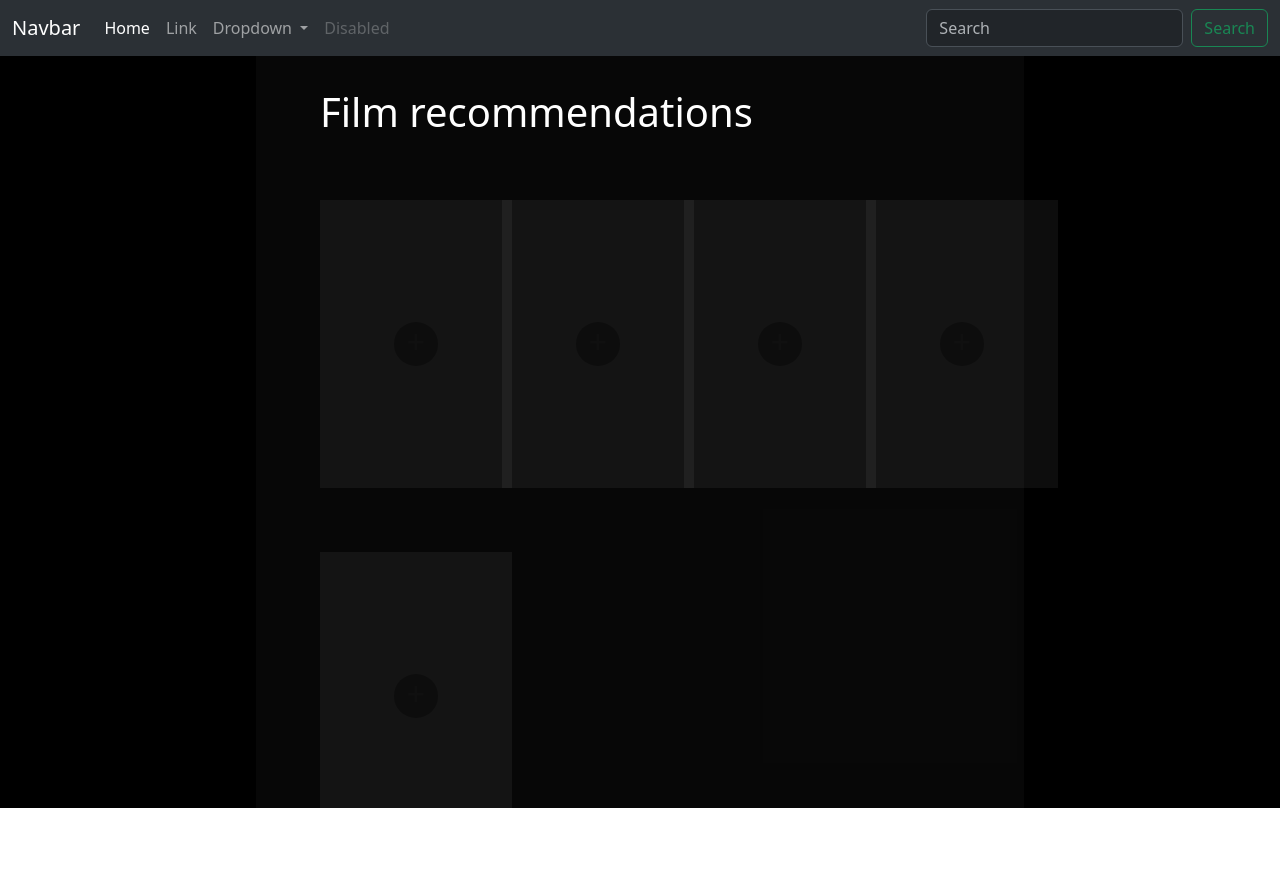
After one commit to Svajus000/Recommendations, a Django app: template templates/landing.html in a window 1280 px wide. The commit adds this page. Run offline with Django 3.2, Linux system fonts and the light colour scheme; the template is opened without the code that fills it, so the values that code supplies are empty.

Commit message:
Add images folder, create landing.css and landing.html with LandingView

```diff
--- a/app1/urls.py
+++ b/app1/urls.py
@@ -1,7 +1,6 @@
 from django.urls import path
-from .views import CreateView, ReadView
+
 
 urlpatterns = [
-    path('films/', CreateView.as_view(), name='films'),
-    path('films/<int:pk>', ReadView.as_view(), name='read')
+
 ]
--- a/recommendations/urls.py
+++ b/recommendations/urls.py
@@ -17,11 +17,12 @@
 from django.contrib import admin
 from django.urls import path, include
 from app1.views import LoginView
-
+from app1.views import LandingView
 
 urlpatterns = [
     path('admin/', admin.site.urls),
-    path('', LoginView.as_view(), name="home"),
+    path('', LandingView.as_view(), name="landing"),
+    path('login/', LoginView.as_view(), name="login"),
     path('api/', include('app1.urls'))
 
 ]
--- /dev/null
+++ b/static/css/landing.css
@@ -0,0 +1,74 @@
+/* COLORS */
+/* #000000 */
+/* #1D1D1D */
+/* #3A3A3A */
+/* #575757 */
+/* #757575 */
+/* #919191 */
+/* #AFAFAF */
+
+.header-section {
+  display: flex;
+  width: 100vw;
+  height: 94vh;
+  background-color: black;
+  justify-content: center;
+  align-items: center;
+}
+
+.header {
+  width: 60%;
+  height: 100%;
+  background-color: #0f0f0f85;
+  padding: 0 2rem;
+}
+
+.heading {
+  margin: 2rem 2rem;
+  color: white;
+}
+
+.card {
+  display: inline-block;
+  width: 12rem;
+  height: 18rem;
+  margin: 2rem;
+  padding: 0;
+  border: 0;
+  opacity: 5%;
+}
+
+.card-body {
+  height: 100%;
+  width: 100%;
+  padding: 0;
+  background-color: white;
+}
+
+.add-film {
+  display: flex;
+  height: 100%;
+  width: 100%;
+  justify-content: center;
+  align-items: center;
+  text-decoration: none;
+}
+
+.add-film:hover,
+.card-body:hover {
+  filter: brightness(70%);
+}
+
+.plus {
+  display: flex;
+  height: 15%;
+  width: 23%;
+  background-color: #0f0f0f85;
+  color: white;
+  filter: brightness(70%);
+  border-radius: 50%;
+  font-size: 2rem;
+  align-items: center;
+  justify-content: center;
+  padding-bottom: 5px;
+}
--- /dev/null
+++ b/templates/landing.html
@@ -0,0 +1,128 @@
+<!DOCTYPE html>
+{% load static %}
+<html lang="en">
+  <head>
+    <meta charset="UTF-8" />
+    <meta name="viewport" content="width=device-width, initial-scale=1.0" />
+    <title>Document</title>
+    <link
+      href="https://cdn.jsdelivr.net/npm/bootstrap@5.3.3/dist/css/bootstrap.min.css"
+      rel="stylesheet"
+      integrity="sha384-QWTKZyjpPEjISv5WaRU9OFeRpok6YctnYmDr5pNlyT2bRjXh0JMhjY6hW+ALEwIH"
+      crossorigin="anonymous"
+    />
+    <link rel="stylesheet" href="{% static 'css/landing.css' %}" />
+  </head>
+  <body>
+    <nav
+      class="navbar navbar-expand-lg bg-body-tertiary bg-primary"
+      data-bs-theme="dark"
+    >
+      <div class="container-fluid">
+        <a class="navbar-brand" href="#">Navbar</a>
+        <button
+          class="navbar-toggler"
+          type="button"
+          data-bs-toggle="collapse"
+          data-bs-target="#navbarSupportedContent"
+          aria-controls="navbarSupportedContent"
+          aria-expanded="false"
+          aria-label="Toggle navigation"
+        >
+          <span class="navbar-toggler-icon"></span>
+        </button>
+        <div class="collapse navbar-collapse" id="navbarSupportedContent">
+          <ul class="navbar-nav me-auto mb-2 mb-lg-0">
+            <li class="nav-item">
+              <a class="nav-link active" aria-current="page" href="#">Home</a>
+            </li>
+            <li class="nav-item">
+              <a class="nav-link" href="#">Link</a>
+            </li>
+            <li class="nav-item dropdown">
+              <a
+                class="nav-link dropdown-toggle"
+                href="#"
+                role="button"
+                data-bs-toggle="dropdown"
+                aria-expanded="false"
+              >
+                Dropdown
+              </a>
+              <ul class="dropdown-menu">
+                <li><a class="dropdown-item" href="#">Action</a></li>
+                <li><a class="dropdown-item" href="#">Another action</a></li>
+                <li><hr class="dropdown-divider" /></li>
+                <li>
+                  <a class="dropdown-item" href="#">Something else here</a>
+                </li>
+              </ul>
+            </li>
+            <li class="nav-item">
+              <a class="nav-link disabled" aria-disabled="true">Disabled</a>
+            </li>
+          </ul>
+          <form class="d-flex" role="search">
+            <input
+              class="form-control me-2"
+              type="search"
+              placeholder="Search"
+              aria-label="Search"
+            />
+            <button class="btn btn-outline-success" type="submit">
+              Search
+            </button>
+          </form>
+        </div>
+      </div>
+    </nav>
+    <!-- <--------------------------------------------------------------------------------------------------------------------->
+    <div class="header-section">
+      <div class="header">
+        <h1 class="heading">Film recommendations</h1>
+        <div class="row row-cols-4">
+          <div class="col">
+            <div class="card">
+              <div class="card-body">
+                <a href="#" class="add-film"><div class="plus">+</div></a>
+              </div>
+            </div>
+          </div>
+          <div class="col">
+            <div class="card">
+              <div class="card-body">
+                <a href="#" class="add-film"><div class="plus">+</div></a>
+              </div>
+            </div>
+          </div>
+          <div class="col">
+            <div class="card">
+              <div class="card-body">
+                <a href="#" class="add-film"><div class="plus">+</div></a>
+              </div>
+            </div>
+          </div>
+          <div class="col">
+            <div class="card">
+              <div class="card-body">
+                <a href="#" class="add-film"><div class="plus">+</div></a>
+              </div>
+            </div>
+          </div>
+          <div class="col">
+            <div class="card">
+              <div class="card-body">
+                <a href="#" class="add-film"><div class="plus">+</div></a>
+              </div>
+            </div>
+          </div>
+        </div>
+      </div>
+    </div>
+    <script
+      src="https://cdn.jsdelivr.net/npm/bootstrap@5.3.3/dist/js/bootstrap.bundle.min.js"
+      integrity="sha384-YvpcrYf0tY3lHB60NNkmXc5s9fDVZLESaAA55NDzOxhy9GkcIdslK1eN7N6jIeHz"
+      crossorigin="anonymous"
+    ></script>
+  </body>
+</html>
```
Also changed, not shown: app1/views.py (+2 -100 lines), static/css/login.css (+48 -4 lines), templates/login.html (+30 -1 lines), static/images/background.jpg (added), static/images/background1.jpg (added).
